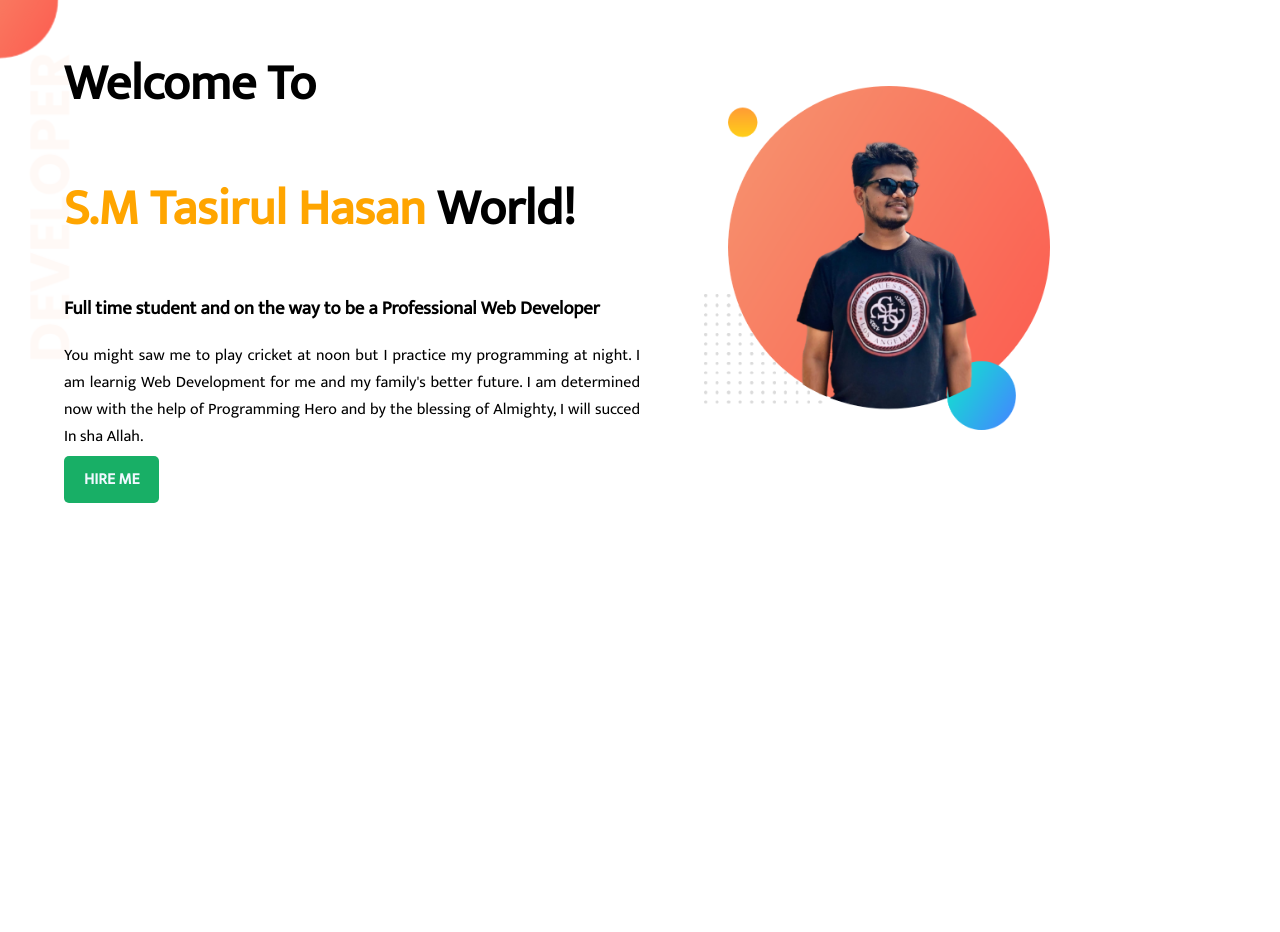
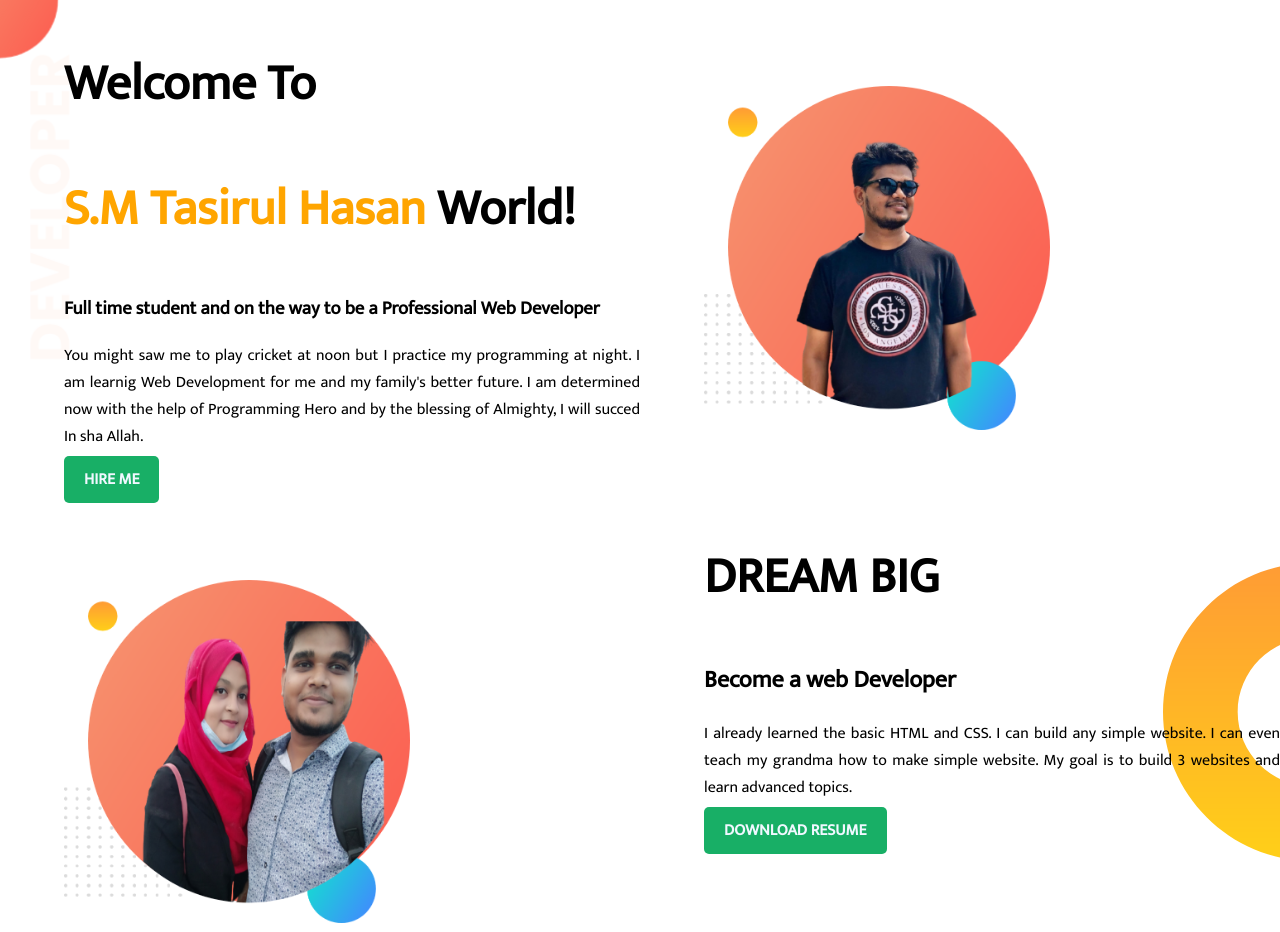
Before and after one commit to tasirul-hasan/developer-portfolio, a plain HTML site: page index.html in a window 1280 px wide. Before the commit the page ends 800 px from the top, so only its background shows below. Drawn offline with Linux system fonts and the light colour scheme.

Commit message:
dream added

```diff
--- a/index.html
+++ b/index.html
@@ -37,6 +37,21 @@
 
     </section>
 
+    <section class="dream-big">
+        <div class="half-width">
+            <img src="images/TAIISAA).png" alt="">
+
+        </div>
+        <div class="half-width">
+            <h1>DREAM BIG</h1>
+            <h2>Become a web Developer</h2>
+            <p>I already learned the basic HTML and CSS. I can build any simple website. I can even teach my grandma how
+                to make simple website. My goal is to build 3 websites and learn advanced topics.</p>
+            <a class="link-button" target="_blank" href="">DOWNLOAD RESUME</a>
+        </div>
+
+    </section>
+
 </body>
 
 </html>
--- a/style.css
+++ b/style.css
@@ -54,3 +54,9 @@ p {
     background-repeat: no-repeat;
 
 }
+
+.dream-big {
+    background-image: url(images/dream-bg.png);
+    background-repeat: no-repeat;
+    background-position: right;
+}
```
Also changed, not shown: images/TAIISAA).png (added), images/tasu 2.png (added).
